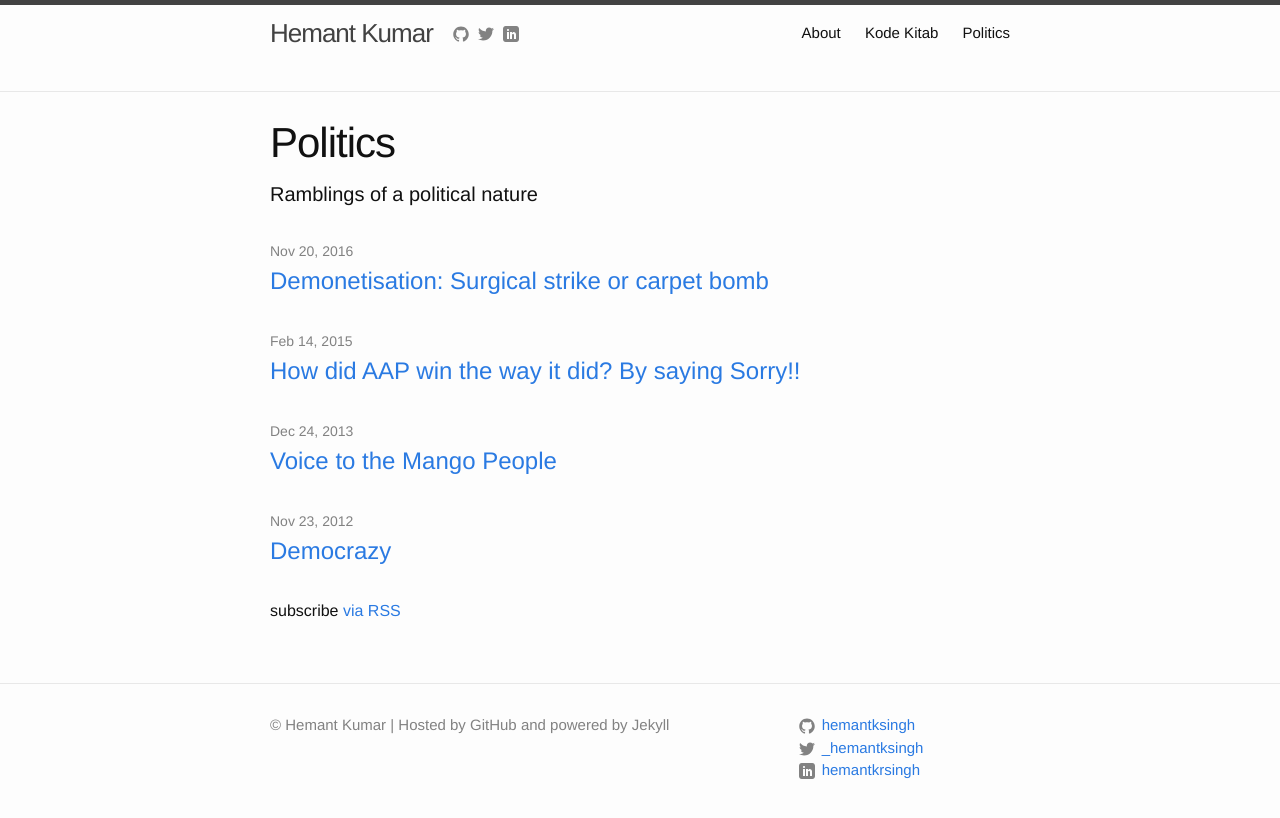
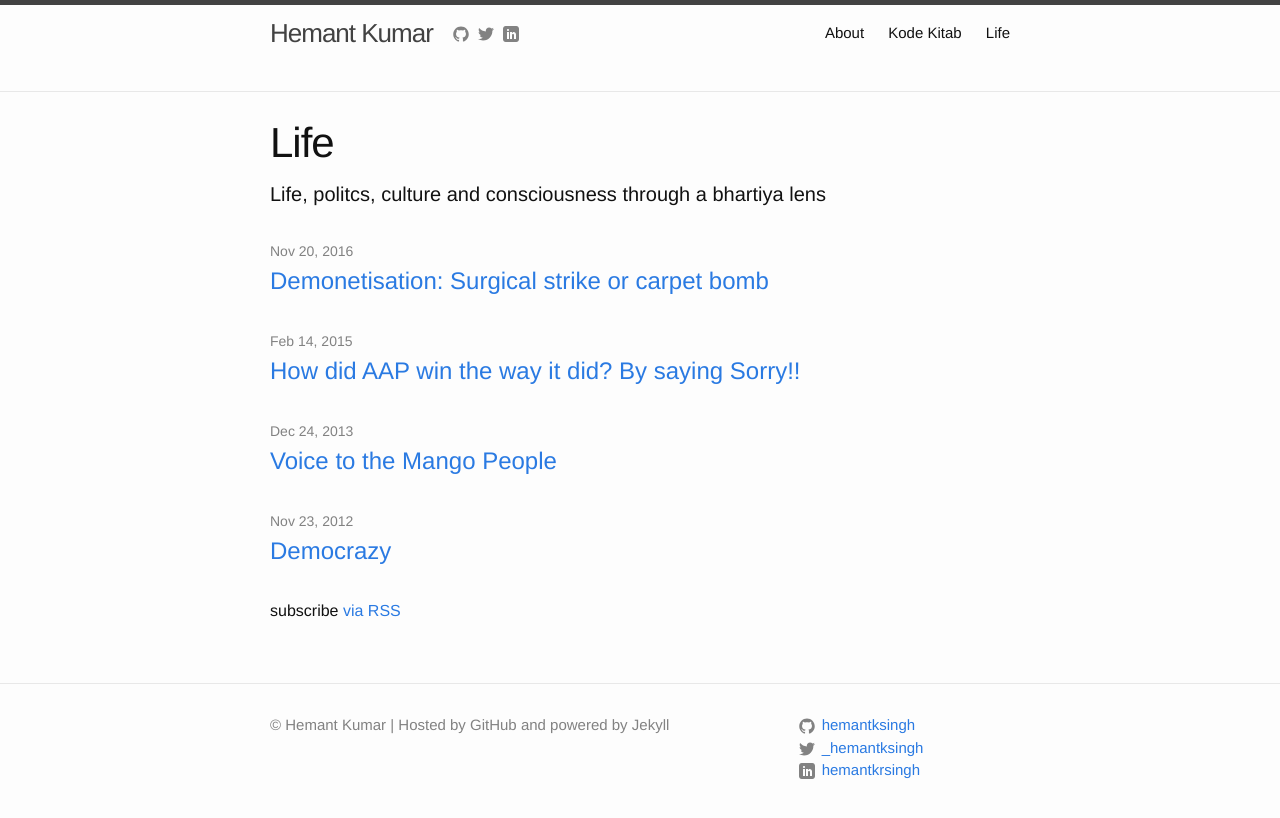
Before and after one commit to hemantksingh/hemantksingh.github.io, a Jekyll site: the page built from life.html, in a window 1280 px wide. Shown: the top 818 px of the page. Built offline with Jekyll 4.4.1, drawn with Linux system fonts in a browser that asks for light colours.

Commit message:
Replace politics with life page

```diff
--- a/_posts/politics/2012-11-23-democrazy.markdown
+++ b/_posts/life/2012-11-23-democrazy.markdown
@@ -3,8 +3,8 @@ layout: post
 title: Democrazy
 date: '2012-11-22T18:03:00.000-08:00'
 author: Hemant Kumar
-tags:
-categories: politics
+tags: politics
+categories: life
 modified_time: '2015-07-29T22:21:33.441-08:00'
 blogger_id: tag:blogger.com,1999:blog-4346681821231783111.post-6836111133140079040
 blogger_orig_url: http://thehemantkumar.blogspot.com/2012/11/democrazy.html
--- a/_posts/politics/2013-12-24-voice-to-mango-people.markdown
+++ b/_posts/life/2013-12-24-voice-to-mango-people.markdown
@@ -3,8 +3,8 @@ layout: post
 title: Voice to the Mango People
 date: '2013-12-24T02:21:00.000-08:00'
 author: Hemant Kumar
-tags:
-categories: politics
+tags: politics, aap, anticorruption
+categories: life
 modified_time: '2013-12-24T05:09:24.314-08:00'
 blogger_id: tag:blogger.com,1999:blog-4346681821231783111.post-1328059198720487996
 blogger_orig_url: http://thehemantkumar.blogspot.com/2013/12/voice-to-mango-people.html
--- a/_posts/politics/2015-02-14-how-did-aap-win-way-it-did-by-saying.markdown
+++ b/_posts/life/2015-02-14-how-did-aap-win-way-it-did-by-saying.markdown
@@ -3,8 +3,8 @@ layout: post
 title: How did AAP win the way it did? By saying Sorry!!
 date: '2015-02-14T05:47:00.000-08:00'
 author: Hemant Kumar
-tags:
-categories: politics
+tags: politics, aap
+categories: life
 comments: true
 modified_time: '2015-02-20T01:48:20.735-08:00'
 blogger_id: tag:blogger.com,1999:blog-4346681821231783111.post-332510392421523154
@@ -16,6 +16,6 @@ Apart from the well known reasons that have been written about and discussed ad
 
 Politics of one-upmanship, retribution, vindictiveness and contrarianism is part and parcel of conventional politics. These traits are so ingrained in the current crop of politicians that it becomes virtually impossible for them to break out of this mould. Therefore we see parliamentary disruptions and public spats based on party politics rather than national interest. Apologies even for grievous mistakes related to big ticket corruption, riots and inciting communal violence are seldom heard of within political circles. After all the current prime minister Narendra Modi has never unequivocally apologised for the 2002 Gujarat riots that happened under his watch. This is not only restricted to the BJP, the Congress is equally culpable of perpetuating the status quo. It took the Congress 21 years to issue a public apology for the 1984 anti-Sikh riots in parliament by the then prime minister Manmohan Singh. It was a rare act but took far too long and the Congress always denied charges of massive corruption during its last rule never mind apologize for it. The consequence of which can be clearly seen in the routing that it has received recently election after election in the centre as well as the states.
 
-Arvind Kejriwal realised that the Delhi public was grossly unhappy with him for resigning from the post of Chief minister abruptly just after 49 days a year ago, therefore he ensured that he owned up to his mistake rather than live in denial. Having admitted his fault he went about repeatedly and clearly expressing remorse at his public meetings, moving away from the conventional political norm. This required courage and moral clarity but some sections of the media and political pundits viewed this through the lens of the corrupt politics that we have got accustomed to and termed this political immaturity. But Delhi has shown that saying sorry is not political harakiri as conventional politics perceives it to be. It has shown that Delhiites have a heart and the brains to tell policy from hyperbol. It has shown the electorate is ready to accept a Kumar Vishwas crediting the leader from an opposition party (PM) if the opposition leader does well, unlike the Congress that removed Shashi Tharoor as its national spokesperson for giving credit to the PM where credit was actually due. The Congress think tank believes as political opponents its primary job is to oppose for the sake of opposition. Therefore Shashi Tharoor’s recognition of the Prime Minister’s efforts to engage with SAARC leaders and his foreign diplomacy with US and Japan to build India’s international stature was seen to be contrarian to the official Congress view and resulted in his dismissal.
+Arvind Kejriwal realised that the Delhi public was grossly unhappy with him for resigning from the post of Chief minister abruptly just after 49 days a year ago, therefore he ensured that he owned up to his mistake rather than live in denial. Having admitted his fault he went about repeatedly and clearly expressing remorse at his public meetings, moving away from the conventional political norm. This required courage and moral clarity but some sections of the media and political pundits viewed this through the life of the corrupt politics that we have got accustomed to and termed this political immaturity. But Delhi has shown that saying sorry is not political harakiri as conventional politics perceives it to be. It has shown that Delhiites have a heart and the brains to tell policy from hyperbol. It has shown the electorate is ready to accept a Kumar Vishwas crediting the leader from an opposition party (PM) if the opposition leader does well, unlike the Congress that removed Shashi Tharoor as its national spokesperson for giving credit to the PM where credit was actually due. The Congress think tank believes as political opponents its primary job is to oppose for the sake of opposition. Therefore Shashi Tharoor’s recognition of the Prime Minister’s efforts to engage with SAARC leaders and his foreign diplomacy with US and Japan to build India’s international stature was seen to be contrarian to the official Congress view and resulted in his dismissal.
 
 Politics is about national interest not party’s individual interest therefore expressing appreciation on national matters is okay even if it may not be the official party line. This culture existed in the Indian political class when the nation was born amongst our founding figures but seems to have been lost over the years. There is a shift in the political landscape today that demands honesty and transparency from the government caretakers. People are willing to forgive mistakes as long as politicians stick to these fundamental principles of honesty and transparency. AAP’s addition to the political fray is bringing about this change ensuring we go back to our roots.
--- a/_posts/politics/2016-11-20-demonetisation-surgical-strike-carpet-bomb.markdown
+++ b/_posts/life/2016-11-20-demonetisation-surgical-strike-carpet-bomb.markdown
@@ -3,8 +3,8 @@ layout: post
 title: "Demonetisation: Surgical strike or carpet bomb"
 date: '2016-11-20T02:46:00.000-08:00'
 author: Hemant Kumar
-tags: demonetisation
-categories: politics
+tags: politics, demonetisation
+categories: life
 comments: true
 modified_time: '2016-11-20T02:46:00.000-08:00'
 redirect_from: "/politics/2016/11/20/demonetisation-surgical-strike-carpet-bomb"
--- a/politics.html
+++ b/life.html
@@ -1,15 +1,15 @@
 ---
 layout: page
-title: Politics
-permalink: /politics/
-description: Ramblings of a political nature
+title: Life
+permalink: /life/
+description: Life, politcs, culture and consciousness through a bhartiya lens
 ---
 
 <div class="home">
 
   <ul class="post-list">
     {% for post in site.posts %}
-      {% if post.categories contains 'politics' %}
+      {% if post.categories contains 'life' %}
       <li>
         <span class="post-meta">{{ post.date | date: "%b %-d, %Y" }}</span>
 
@@ -21,6 +21,6 @@ description: Ramblings of a political nature
     {% endfor %}
   </ul>
 
-  <p class="rss-subscribe">subscribe <a href="{{ "/politicsfeed.xml" | prepend: site.baseurl }}">via RSS</a></p>
+  <p class="rss-subscribe">subscribe <a href="{{ "/lifefeed.xml" | prepend: site.baseurl }}">via RSS</a></p>
 
 </div>
--- a/politicsfeed.xml
+++ b/lifefeed.xml
@@ -7,12 +7,12 @@ layout: null
     <title>{{ site.title | xml_escape }}</title>
     <description>{{ site.description | xml_escape }}</description>
     <link>{{ site.url }}{{ site.baseurl }}/</link>
-    <atom:link href="{{ "/politicsfeed.xml" | prepend: site.baseurl | prepend: site.url }}" rel="self" type="application/rss+xml"/>
+    <atom:link href="{{ "/lifefeed.xml" | prepend: site.baseurl | prepend: site.url }}" rel="self" type="application/rss+xml"/>
     <pubDate>{{ site.time | date_to_rfc822 }}</pubDate>
     <lastBuildDate>{{ site.time | date_to_rfc822 }}</lastBuildDate>
     <generator>Jekyll v{{ jekyll.version }}</generator>
     {% for post in site.posts limit:10 %}
-    	{% if post.categories contains 'politics' %}
+    	{% if post.categories contains 'life' %}
 	      <item>
 	        <title>{{ post.title | xml_escape }}</title>
 	        <description>{{ post.content | xml_escape }}</description>
```
